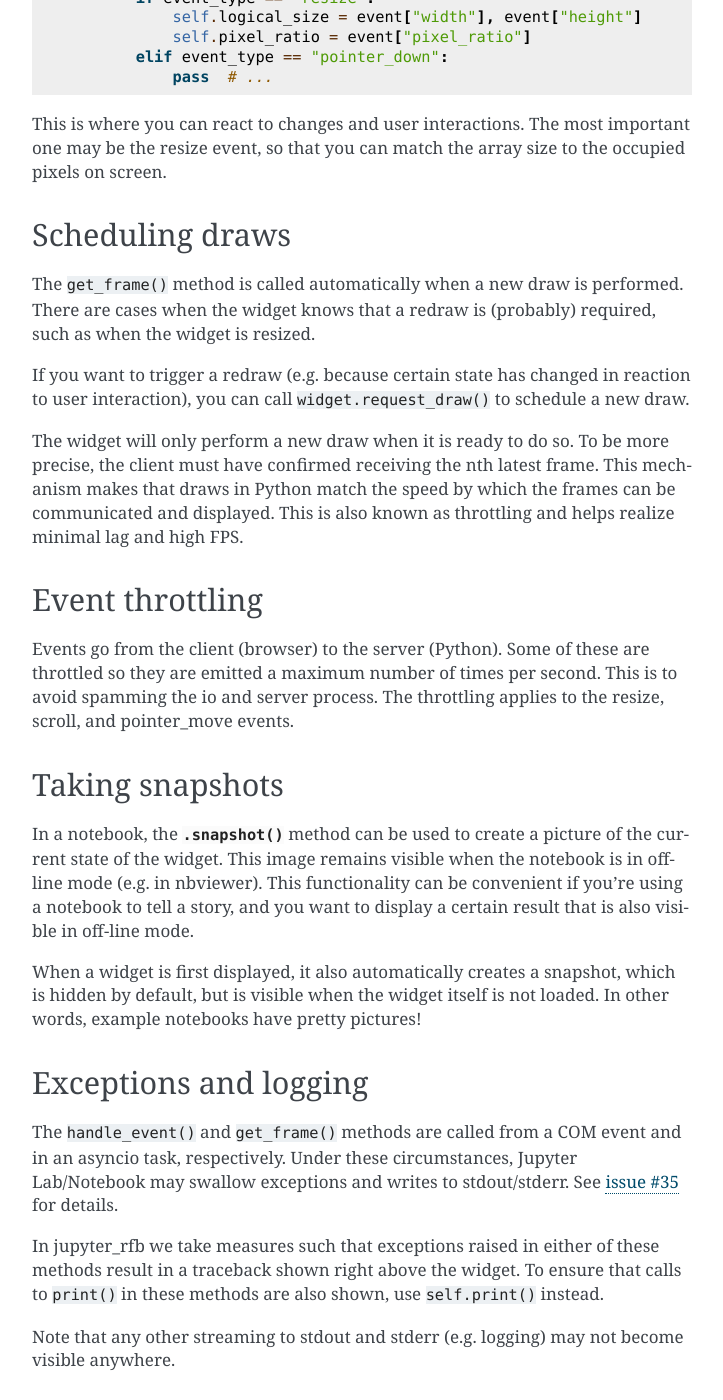
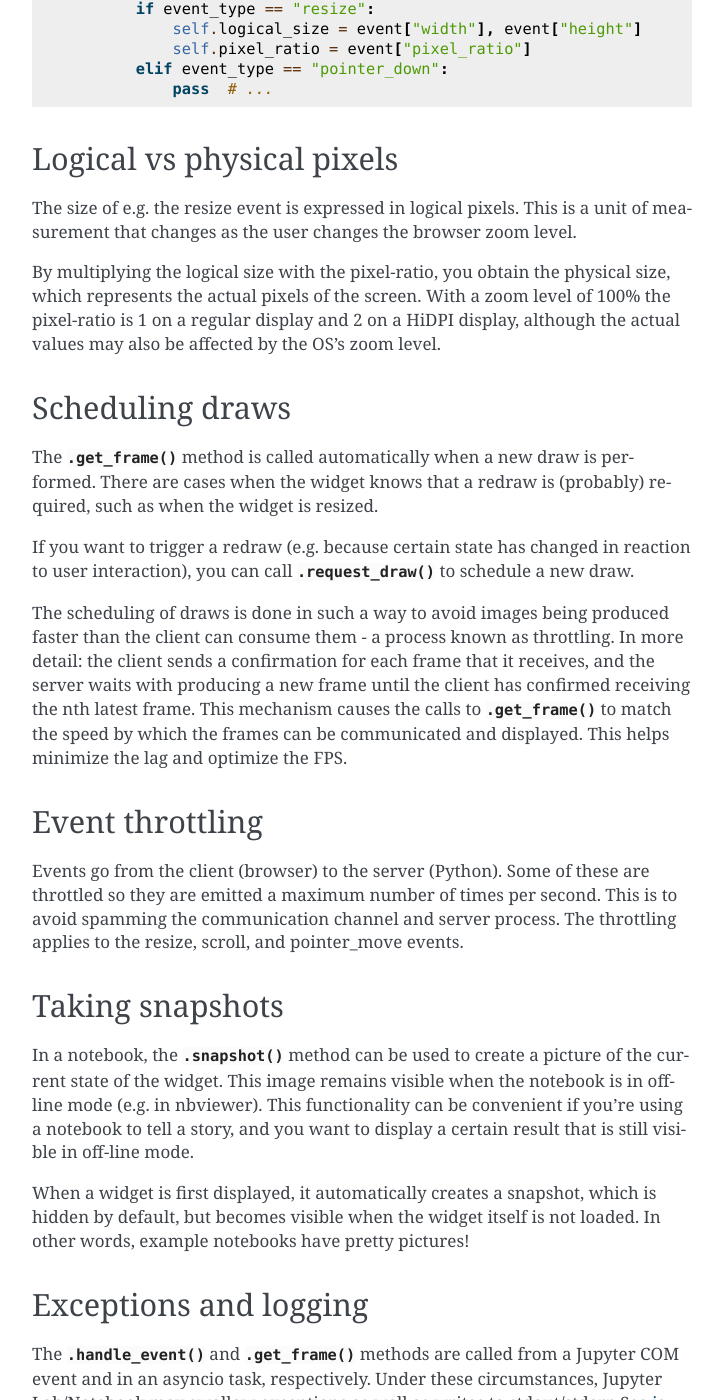
Before and after one commit to vispy/jupyter_rfb, a Sphinx documentation site: the page built from docs/guide.rst, in a window 1280 px wide and 1400 px high, scrolled down 965 px. Shown: the whole window, without its empty margins (388-1111 px from the left). Built offline with Sphinx 7.4.7, drawn with Linux system fonts in a browser that asks for light colours; pages that are not in the unit, such as notebooks, are missing from menus; the version number could not be read and is left out; some of the changed text lies outside the part shown.

Commit message:
Tweaks to docs and comments (#41)
* tweaks to docs

* tweak code comments and small refactoring for clearer code

* Update docs/guide.rst

Co-authored-by: David Hoese <david.hoese@ssec.wisc.edu>

* more links

* remove doc hack

Co-authored-by: David Hoese <david.hoese@ssec.wisc.edu>

```diff
--- a/docs/guide.rst
+++ b/docs/guide.rst
@@ -4,30 +4,30 @@
 Installation
 ------------
 
-To install use pip:
+Install with pip:
 
 .. code-block::
 
     pip install -U jupyter_rfb
 
-Or to install into an existing conda environment:
+Or to install into a conda environment:
 
 .. code-block::
 
     conda install -c conda-forge jupyter-rfb
 
-Developers, see the `readme <https://github.com/vispy/jupyter_rfb>`_ for a dev installation.
+If you plan to hack on this library, see the `readme <https://github.com/vispy/jupyter_rfb>`_ for a dev installation.
 
 
 Subclassing the widget
 ----------------------
 
-The provided :class:`RemoteFrameBuffer <jupyter_rfb.RemoteFrameBuffer>` class cannot do much by itself, but it serves as
+The provided :class:`RemoteFrameBuffer <jupyter_rfb.RemoteFrameBuffer>` class cannot do much by itself, but it provides
 a basis for widgets that want to generate images at the server, and be informed
 of user events. The way to use ``jupyter_rfb`` is therefore to create a subclass
-and implement two methods.
+and implement two specific methods.
 
-The first method to implement is ``get_frame()``, which should return an (uint8) numpy array:
+The first method to implement is :func:`.get_frame() <jupyter_rfb.RemoteFrameBuffer.get_frame>`, which should return a uint8 numpy array. For example:
 
 .. code-block:: py
 
@@ -36,15 +36,15 @@
         def get_frame(self):
             return np.random.uniform(0, 255, (100,100)).astype(np.uint8)
 
-
-The second method to implement is ``handle_event()``:
+The second method to implement is :func:`.handle_event() <jupyter_rfb.RemoteFrameBuffer.handle_event>`,
+which accepts an event object. This is where you can react to changes
+and user interactions. The most important one may be the resize event,
+so that you can match the array size to the region on screen. For
+example:
 
 .. code-block:: py
 
     class MyRemoteFrameBuffer(jupyter_rfb.RemoteFrameBuffer):
-
-        def get_frame(self):
-            pass  # ...
 
         def handle_event(self, event):
             event_type = event["event_type"]
@@ -54,27 +54,42 @@
             elif event_type == "pointer_down":
                 pass  # ...
 
-This is where you can react to changes and user interactions. The most
-important one may be the resize event, so that you can match the array
-size to the occupied pixels on screen.
+
+Logical vs physical pixels
+--------------------------
+
+The size of e.g. the resize event is expressed in logical pixels. This
+is a unit of measurement that changes as the user changes the browser
+zoom level.
+
+By multiplying the logical size with the pixel-ratio, you obtain the
+physical size, which represents the actual pixels of the screen. With
+a zoom level of 100% the pixel-ratio is 1 on a regular display and 2
+on a HiDPI display, although the actual values may also be affected by
+the OS's zoom level.
 
 
 Scheduling draws
 ----------------
 
-The ``get_frame()`` method is called automatically when a new draw is
+The :func:`.get_frame() <jupyter_rfb.RemoteFrameBuffer.get_frame>`
+method is called automatically when a new draw is
 performed. There are cases when the widget knows that a redraw is
 (probably) required, such as when the widget is resized.
 
 If you want to trigger a redraw (e.g. because certain state has
 changed in reaction to user interaction), you can call
-``widget.request_draw()`` to schedule a new draw.
+:func:`.request_draw() <jupyter_rfb.RemoteFrameBuffer.request_draw>` to schedule a new draw.
 
-The widget will only perform a new draw when it is ready to do so. To
-be more precise, the client must have confirmed receiving the nth latest frame.
-This mechanism makes that draws in Python match the speed by which
-the frames can be communicated and displayed. This is also known as
-throttling and helps realize minimal lag and high FPS.
+The scheduling of draws is done in such a way to avoid images being
+produced faster than the client can consume them - a process known as
+throttling. In more detail: the client sends a confirmation for each
+frame that it receives, and the server waits with producing a new frame
+until the client has confirmed receiving the nth latest frame. This
+mechanism causes the calls to :func:`.get_frame() <jupyter_rfb.RemoteFrameBuffer.get_frame>`
+to match the speed by which
+the frames can be communicated and displayed. This helps minimize the
+lag and optimize the FPS.
 
 
 Event throttling
@@ -82,8 +97,9 @@
 
 Events go from the client (browser) to the server (Python). Some of
 these are throttled so they are emitted a maximum number of times per
-second. This is to avoid spamming the io and server process. The
-throttling applies to the resize, scroll, and pointer_move events.
+second. This is to avoid spamming the communication channel and server
+process. The throttling applies to the resize, scroll, and pointer_move
+events.
 
 
 Taking snapshots
@@ -94,10 +110,10 @@
 widget. This image remains visible when the notebook is in off-line
 mode (e.g. in nbviewer). This functionality can be convenient if you're
 using a notebook to tell a story, and you want to display a certain
-result that is also visible in off-line mode.
+result that is still visible in off-line mode.
 
-When a widget is first displayed, it also automatically creates a
-snapshot, which is hidden by default, but is visible when the
+When a widget is first displayed, it automatically creates a
+snapshot, which is hidden by default, but becomes visible when the
 widget itself is not loaded. In other words, example notebooks
 have pretty pictures!
 
@@ -105,12 +121,15 @@
 Exceptions and logging
 ----------------------
 
-The ``handle_event()`` and ``get_frame()`` methods are called from a COM event
-and in an asyncio task, respectively. Under these circumstances,
-Jupyter Lab/Notebook may swallow exceptions and writes to stdout/stderr.
+The :func:`.handle_event() <jupyter_rfb.RemoteFrameBuffer.handle_event>`
+and :func:`.get_frame() <jupyter_rfb.RemoteFrameBuffer.get_frame>`
+methods are called from a Jupyter
+COM event and in an asyncio task, respectively. Under these circumstances,
+Jupyter Lab/Notebook may swallow exceptions as well as writes to stdout/stderr.
 See `issue #35 <https://github.com/vispy/jupyter_rfb/issues/35>`_ for details.
+These are limitation of Jupyter, and we should expect these to be fixed/improved in the future.
 
-In jupyter_rfb we take measures such that exceptions raised in
+In jupyter_rfb we take measures to make exceptions raised in
 either of these methods result in a traceback shown right above the
 widget. To ensure that calls to ``print()`` in these methods are also
 shown, use ``self.print()`` instead.
@@ -122,7 +141,8 @@
 Measuring statistics
 --------------------
 
-The ``RemoteFrameBuffer`` class has a method ``get_stats()`` that
+The :class:`RemoteFrameBuffer <jupyter_rfb.RemoteFrameBuffer>` class has a
+method :func:`.get_stats() <jupyter_rfb.RemoteFrameBuffer.get_stats>` that
 returns a dict with performance metrics:
 
 .. code-block:: py
--- a/docs/index.rst
+++ b/docs/index.rst
@@ -11,7 +11,7 @@
   :alt: Remote Frame Buffer explained
 
 Images that are generated at the server are streamed to the client
-(Jupyter) where they are shown. Evens (such as mouse interactions) are
+(Jupyter) where they are shown. Events (such as mouse interactions) are
 streamed in the other direction, where the server can react by
 generating new images.
 
```
Also changed, not shown: README.md (+7 -5 lines), 2 other files.
